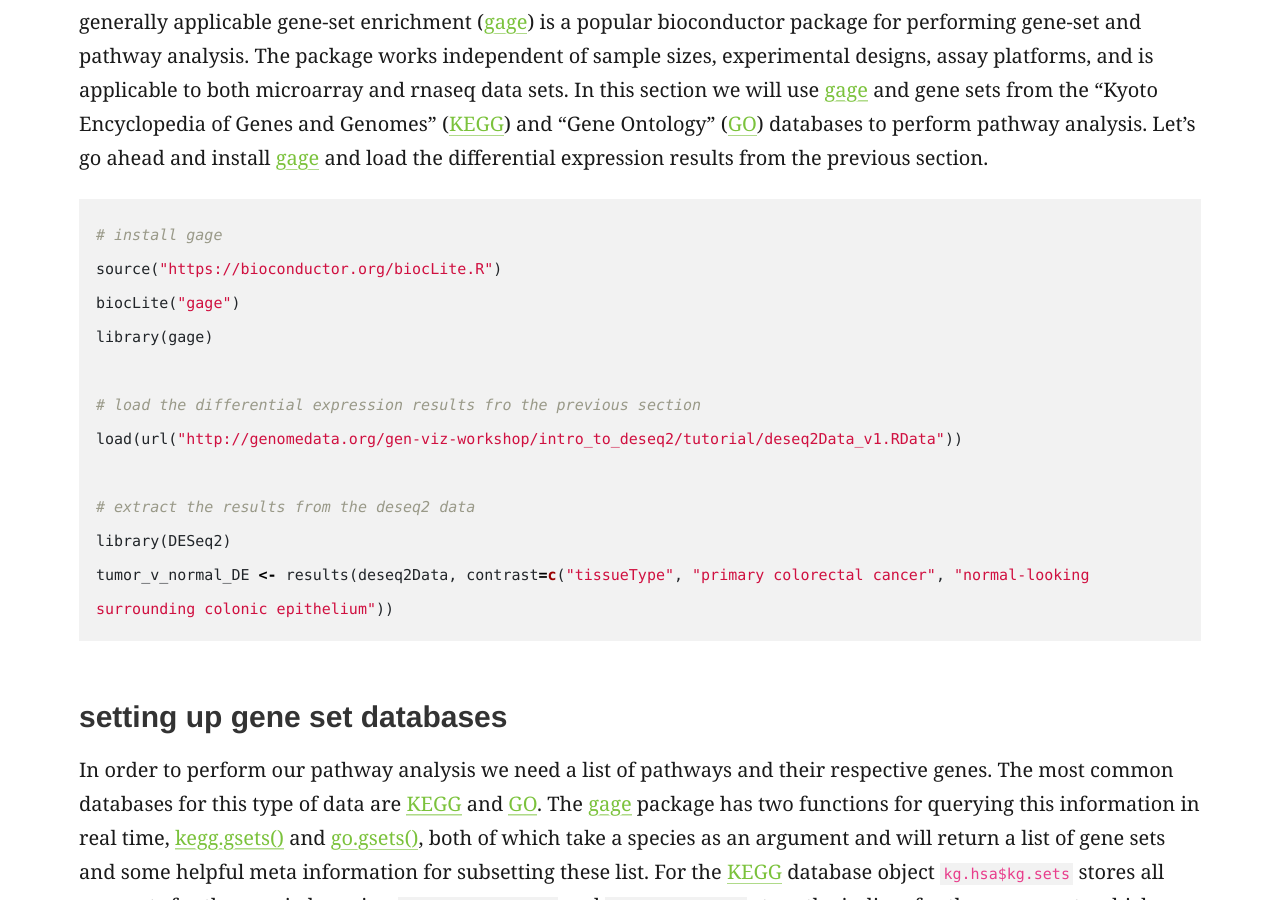
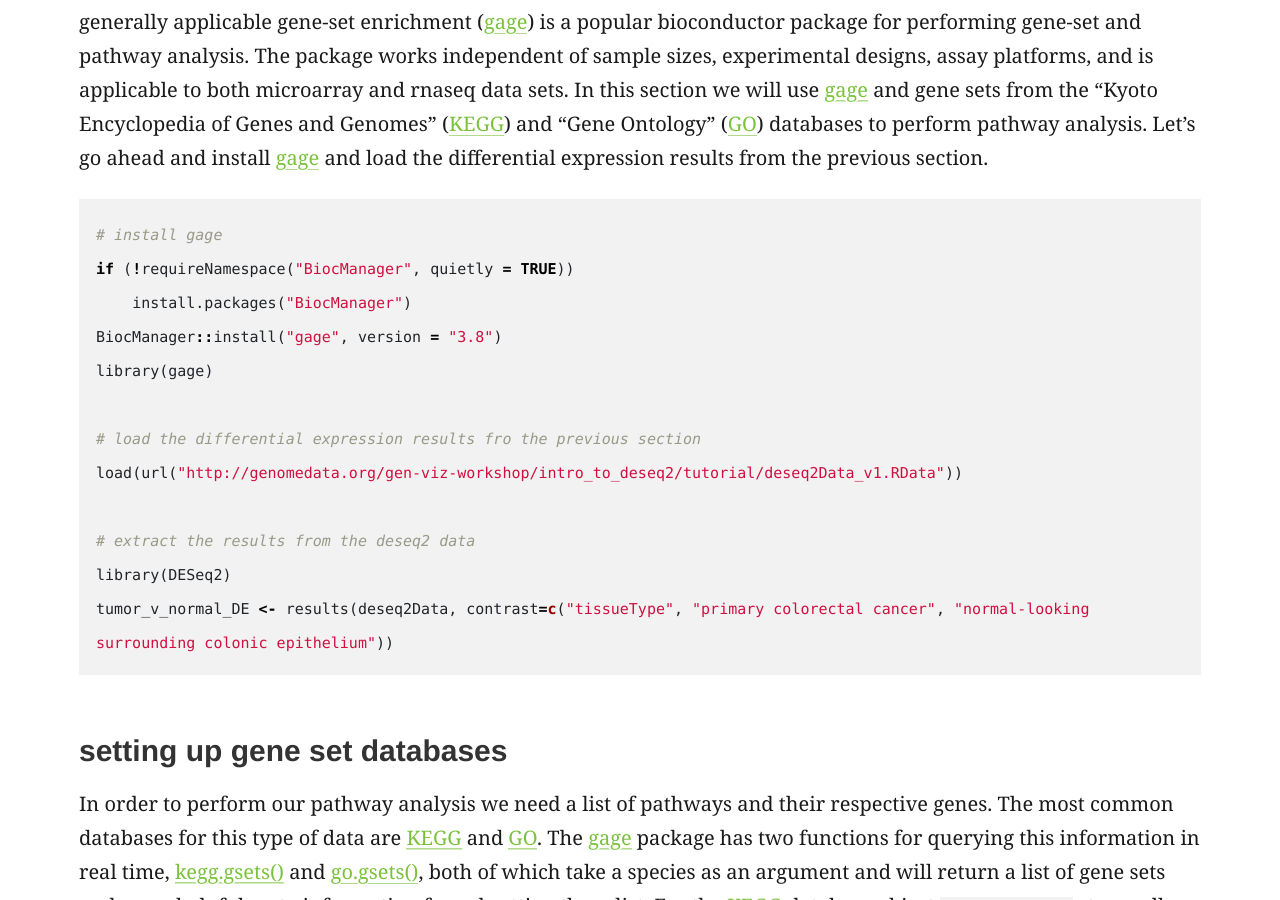
Before and after one commit to griffithlab/genviz.org, a Jekyll site: the page built from _posts/0004-03-01-pathwayAnalysis.md, in a window 1280 px wide and 900 px high, scrolled down 837 px. Built offline with Jekyll 4.4.1, drawn with Linux system fonts in a browser that asks for light colours; nearby versions of some CDN libraries.

Commit message:
altered installation for bioc

````diff
--- a/_posts/0004-03-01-pathwayAnalysis.md
+++ b/_posts/0004-03-01-pathwayAnalysis.md
@@ -15,8 +15,9 @@ generally applicable gene-set enrichment ([gage](https://bioconductor.org/packag
 
 ```R
 # install gage
-source("https://bioconductor.org/biocLite.R")
-biocLite("gage")
+if (!requireNamespace("BiocManager", quietly = TRUE))
+    install.packages("BiocManager")
+BiocManager::install("gage", version = "3.8")
 library(gage)
 
 # load the differential expression results fro the previous section
````
Also changed, not shown: _posts/0003-02-01-waterfall_GenVisR.md (+1 -1 lines).
